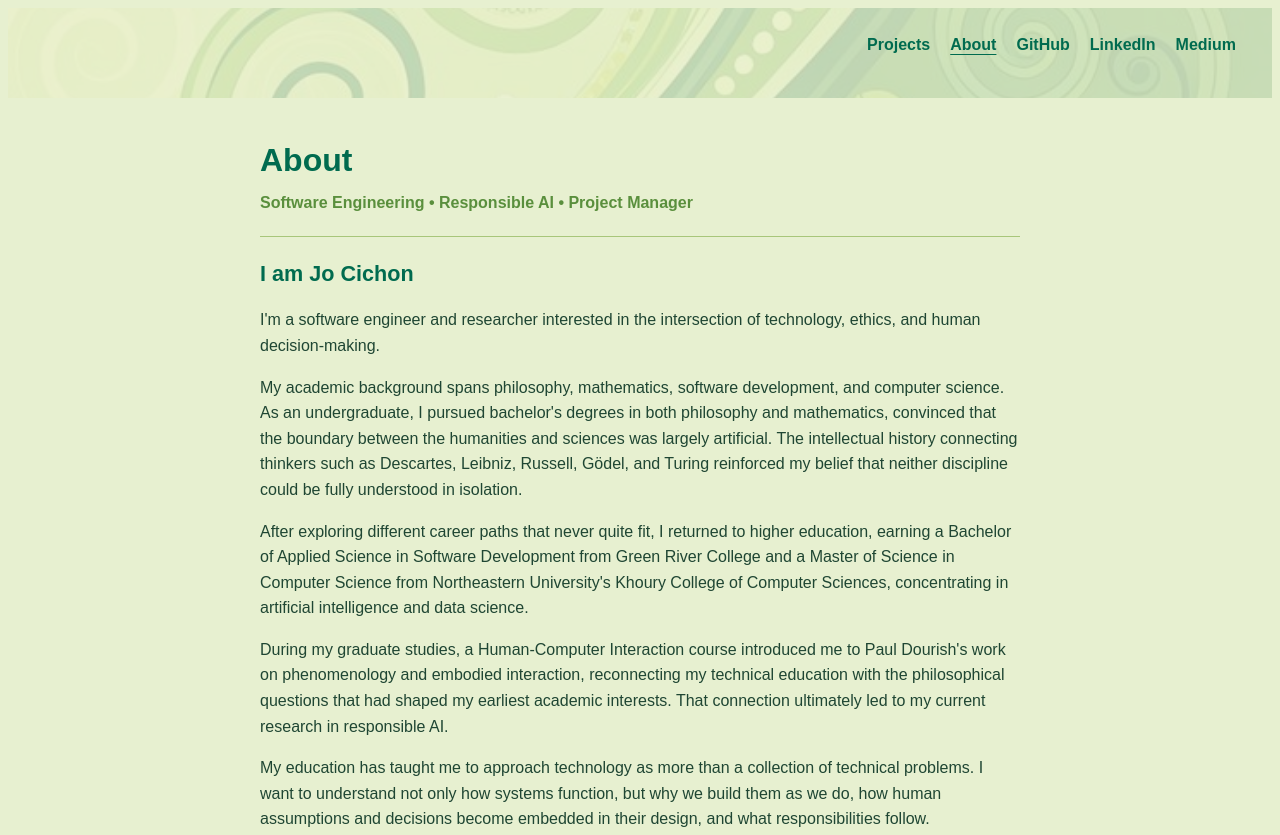
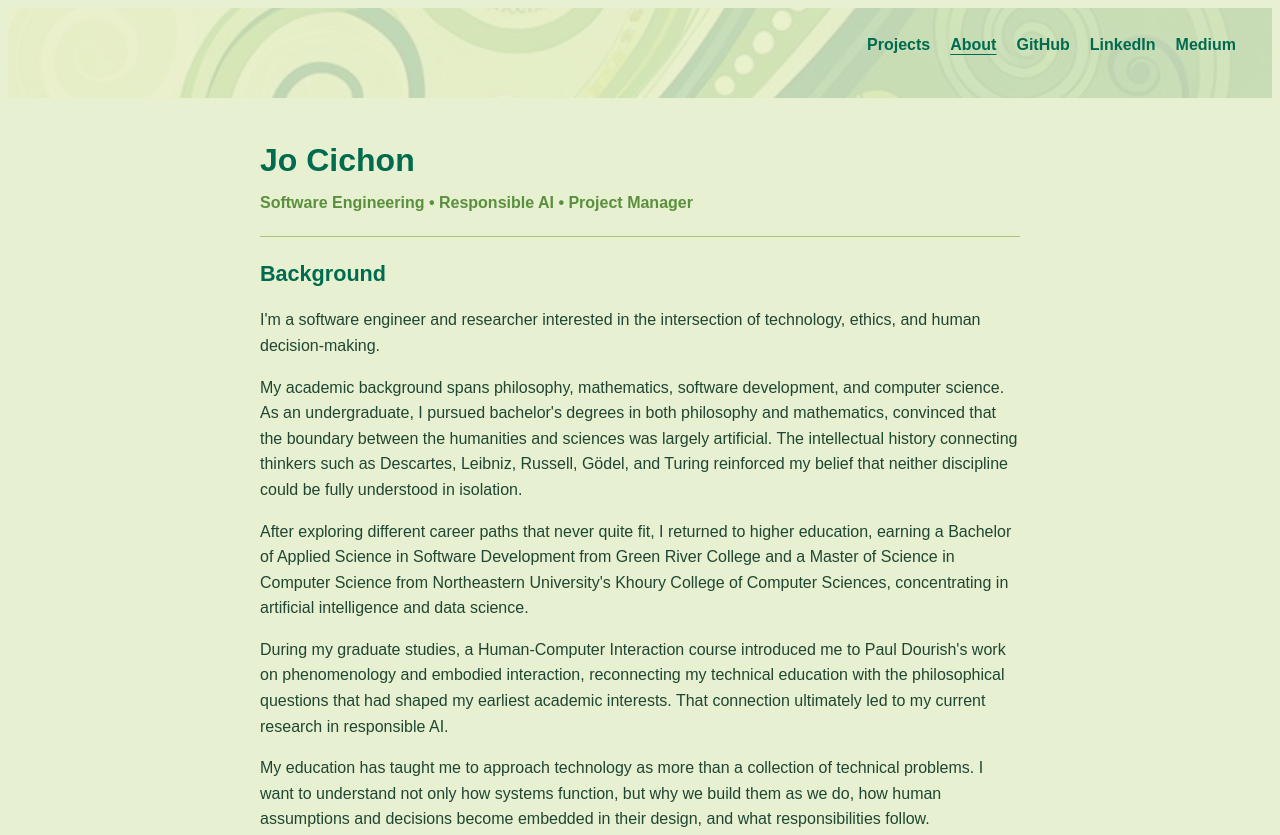
Before and after one commit to jocichon/portfolio, a plain HTML site: page about.html in a window 1280 px wide. Shown: the top 835 px of the page. Drawn offline with Linux system fonts and the light colour scheme.

Commit message:
Title changes to About page

```diff
--- a/about.html
+++ b/about.html
@@ -34,13 +34,13 @@
 
 <main class="about">
 
-    <h1>About</h1>
+    <h1>Jo Cichon</h1>
     <p class="about-tagline">
         Software Engineering • Responsible AI • Project Manager
     </p>
 
     <section aria-labelledby="about-me">
-        <h2 id="about-me">I am Jo Cichon</h2>
+        <h2 id="about-me">Background</h2>
 
         <p>
             I'm a software engineer and researcher
```
